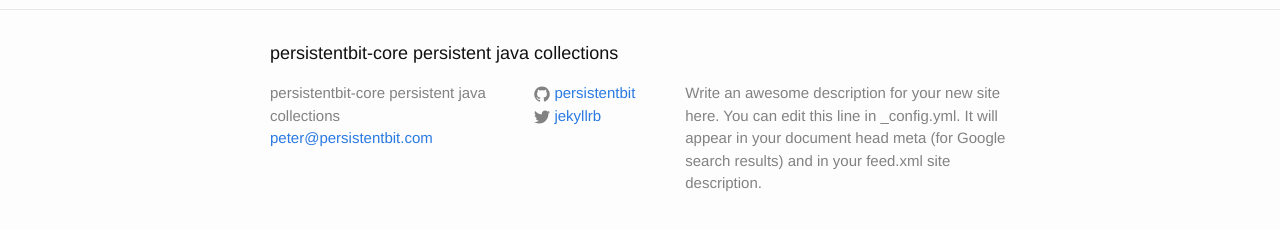
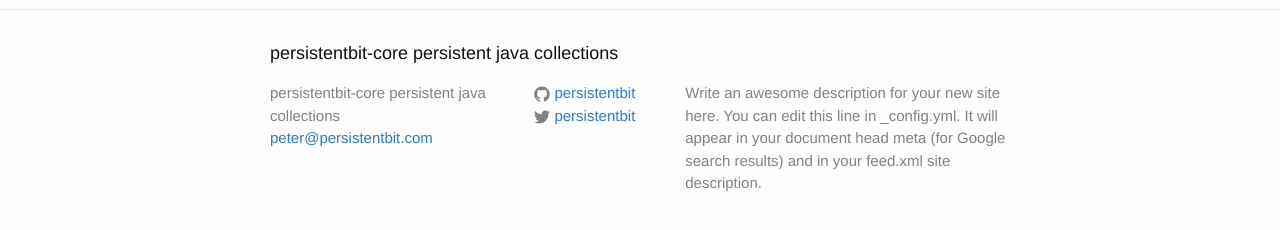
Before and after one commit to persistentbit/persistent-core, a Jekyll site: the page built from index.html, in a window 1280 px wide. Shown: the part 287-517 px from the top of the page. Built offline with Jekyll 4.4.1, drawn with Linux system fonts in a browser that asks for light colours.

Commit message:
Initial jekyll site

```diff
--- a/_config.yml
+++ b/_config.yml
@@ -13,8 +13,8 @@
   line in _config.yml. It will appear in your document head meta (for
   Google search results) and in your feed.xml site description.
 baseurl: "" # the subpath of your site, e.g. /blog
-url: "http://yourdomain.com" # the base hostname & protocol for your site
-twitter_username: jekyllrb
+url: "http://persistentbit.github.io/persistentbit" # the base hostname & protocol for your site
+twitter_username: persistentbit
 github_username:  persistentbit
 
 # Build settings
```
